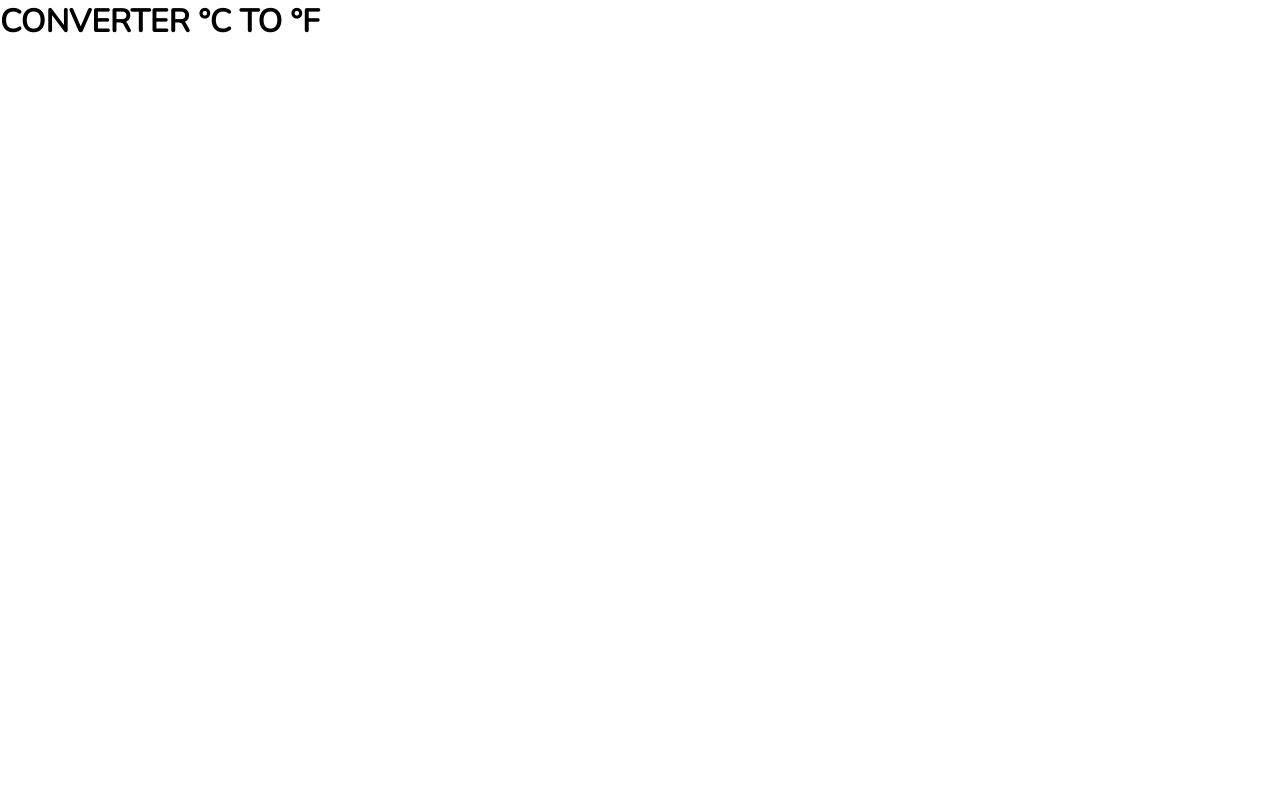
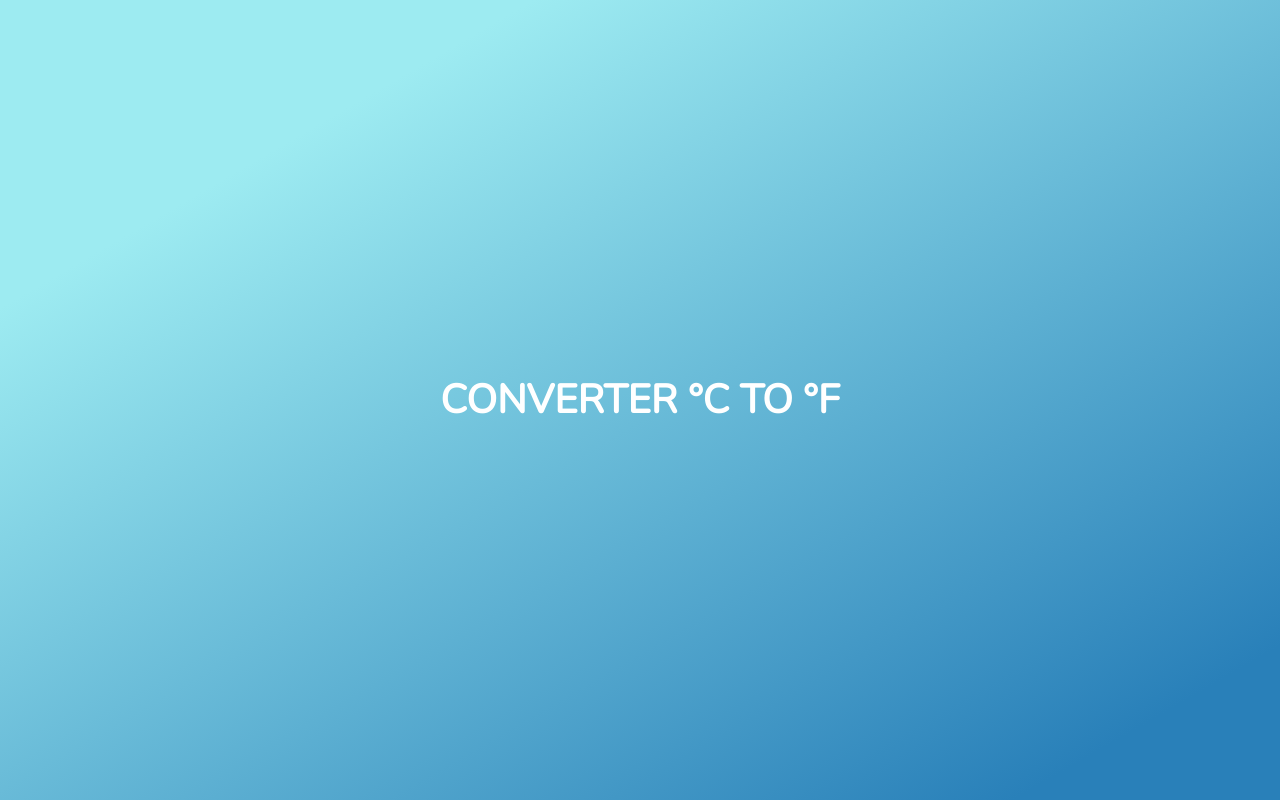
Before and after one commit to mahdi-mey/temperature-converter, a plain HTML site: page index.html in a window 1280 px wide. Drawn offline with nearby package versions, Linux system fonts and the light colour scheme.

Commit message:
styled header

```diff
--- a/style.css
+++ b/style.css
@@ -1,9 +1,26 @@
 @import url('https://fonts.googleapis.com/css2?family=Nunito&display=swap');
+
 *{
     box-sizing: border-box;
     margin: 0;
     padding: 0;
 }
+
+:root {
+    --color: #2980b9;
+    --color2: #9debf1;
+}
+
 body{
     font-family: Nunito, sans-serif;
+    display: flex;
+    justify-content: center;
+    align-items: center;
+    flex-direction: column;
+    height: 100vh;
+    color: rgb(255, 255, 255);
+    background-image: linear-gradient(330deg,
+        var(--color) 10%,
+        var(--color2) 80%);
+    font-size: 20px;
 }
```
